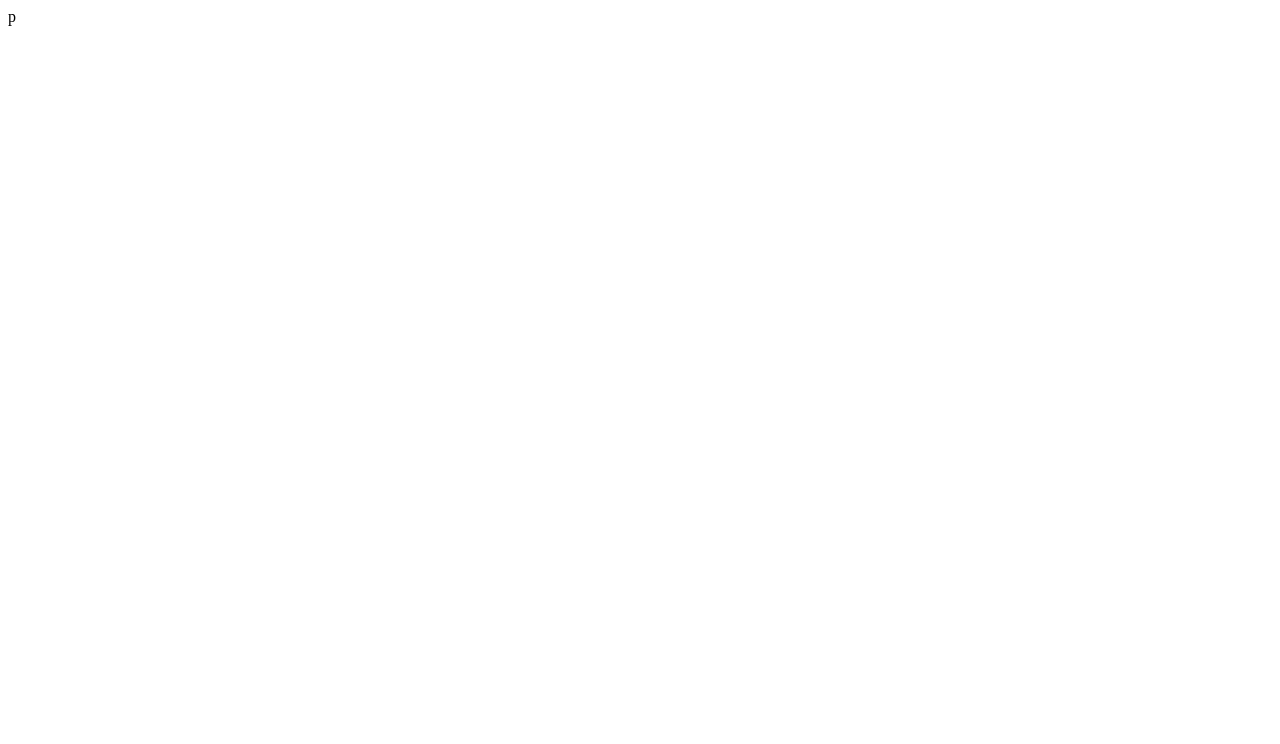
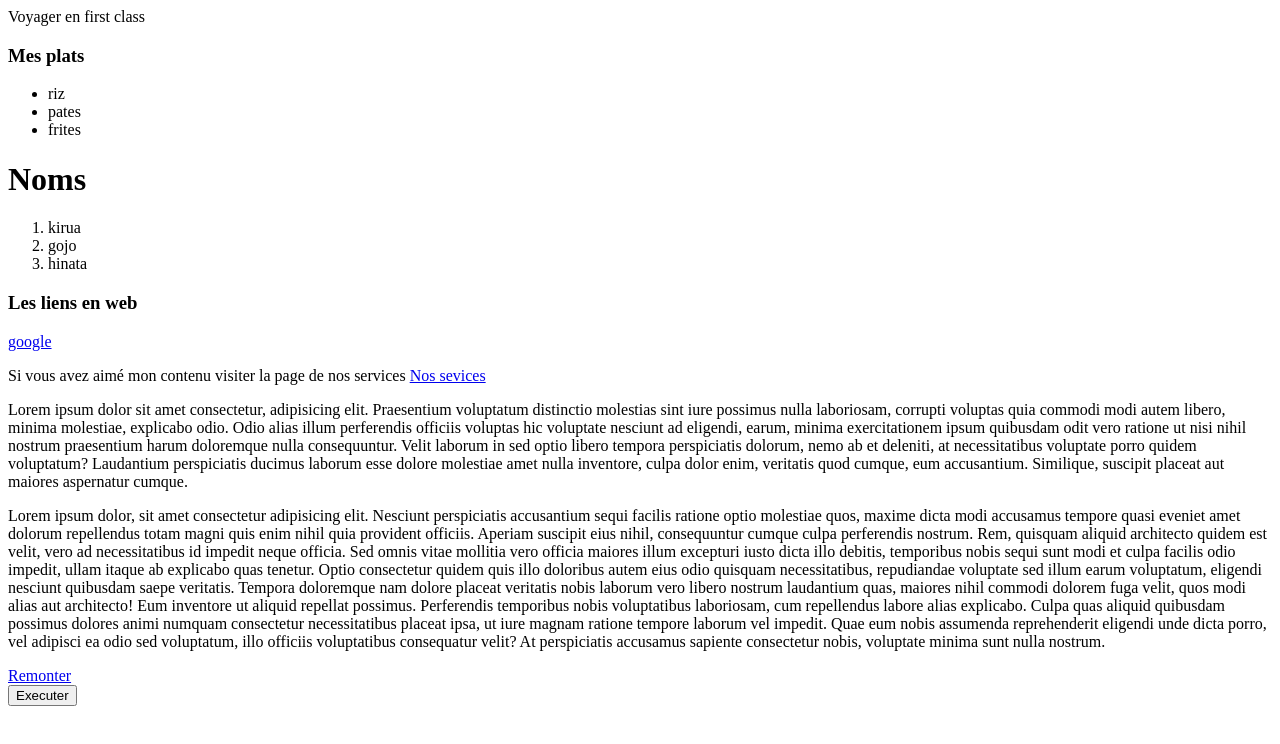
Before and after one commit to esther7044/html-css-sass, a plain HTML site: page partie1/index.html in a window 1280 px wide. Drawn offline with Linux system fonts and the light colour scheme.

Commit message:
toutes les modifications

```diff
--- a/partie1/index.html
+++ b/partie1/index.html
@@ -3,7 +3,53 @@
         <title>Partie1</title>
     </head>
     <body>
+        <div>
+            <p class="maclasse">Voyager en first class</p>
+        </div>
 
-        p
+        <div>
+            <h3 id="titrep">Mes plats </h3>
+            <ul>
+                <li>riz</li>
+                <li>pates</li>
+                <li>frites</li>
+            </ul>
+        </div>
+        <div>
+            <h1>Noms</h1>
+            <ol>
+                <li>kirua</li>
+                <li>gojo</li>
+                <li>hinata</li>
+            </ol>
+        </div>
+        <div>
+            <h3>Les liens en web</h3>
+            <a href="https://www.google.fr" target="_blank">google</a>
+        </div>
+        <div>
+            <p>
+                Si vous avez aimé mon contenu visiter la page de nos services
+                <a href="service.html" target="_blank">Nos sevices</a>
+            </p>
+            <p>
+                Lorem ipsum dolor sit amet consectetur, adipisicing elit. Praesentium voluptatum distinctio molestias sint iure possimus nulla laboriosam, corrupti
+                voluptas quia commodi modi autem libero, minima molestiae, explicabo odio. Odio alias illum perferendis officiis voluptas hic voluptate nesciunt
+                ad eligendi, earum, minima exercitationem ipsum quibusdam odit vero ratione ut nisi nihil nostrum praesentium harum doloremque nulla consequuntur.
+                 Velit laborum in sed optio libero tempora perspiciatis dolorum, nemo ab et deleniti, at necessitatibus voluptate porro quidem voluptatum?
+                 Laudantium perspiciatis ducimus laborum esse dolore molestiae amet nulla inventore, culpa dolor enim, veritatis quod cumque, eum accusantium.
+                Similique, suscipit placeat aut maiores aspernatur cumque.
+
+            </p>
+            <p>
+                Lorem ipsum dolor, sit amet consectetur adipisicing elit. Nesciunt perspiciatis accusantium sequi facilis ratione optio molestiae quos, maxime dicta modi accusamus tempore quasi eveniet amet dolorum repellendus totam magni quis enim nihil quia provident officiis.
+                Aperiam suscipit eius nihil, consequuntur cumque culpa perferendis nostrum. Rem, quisquam aliquid architecto quidem est velit, vero ad necessitatibus id impedit neque officia. Sed omnis vitae mollitia vero officia maiores illum excepturi iusto dicta illo debitis,
+                 temporibus nobis sequi sunt modi et culpa facilis odio impedit,<span id="milieu"></span> ullam itaque ab explicabo quas tenetur. Optio consectetur quidem quis illo doloribus autem eius odio quisquam necessitatibus, repudiandae voluptate sed illum earum voluptatum, eligendi nesciunt quibusdam
+                  saepe veritatis. Tempora doloremque nam dolore placeat veritatis nobis laborum vero libero nostrum laudantium quas, maiores nihil commodi dolorem fuga velit, quos modi alias aut architecto! Eum inventore ut aliquid repellat possimus. Perferendis temporibus nobis voluptatibus laboriosam, cum repellendus labore alias explicabo. Culpa quas aliquid quibusdam possimus dolores animi numquam consectetur necessitatibus placeat ipsa, ut iure magnam ratione tempore laborum vel impedit. Quae eum nobis assumenda reprehenderit eligendi unde dicta porro, vel adipisci ea odio sed voluptatum, illo officiis voluptatibus consequatur velit?
+                 At perspiciatis accusamus sapiente consectetur nobis, voluptate minima sunt nulla nostrum.
+            </p>
+            <a href="#titrep">Remonter</a>
+        </div>
+        <button>Executer</button>
     </body>
 </html>
```
Also changed, not shown: partie1/service.html (added, +12 -0 lines).
